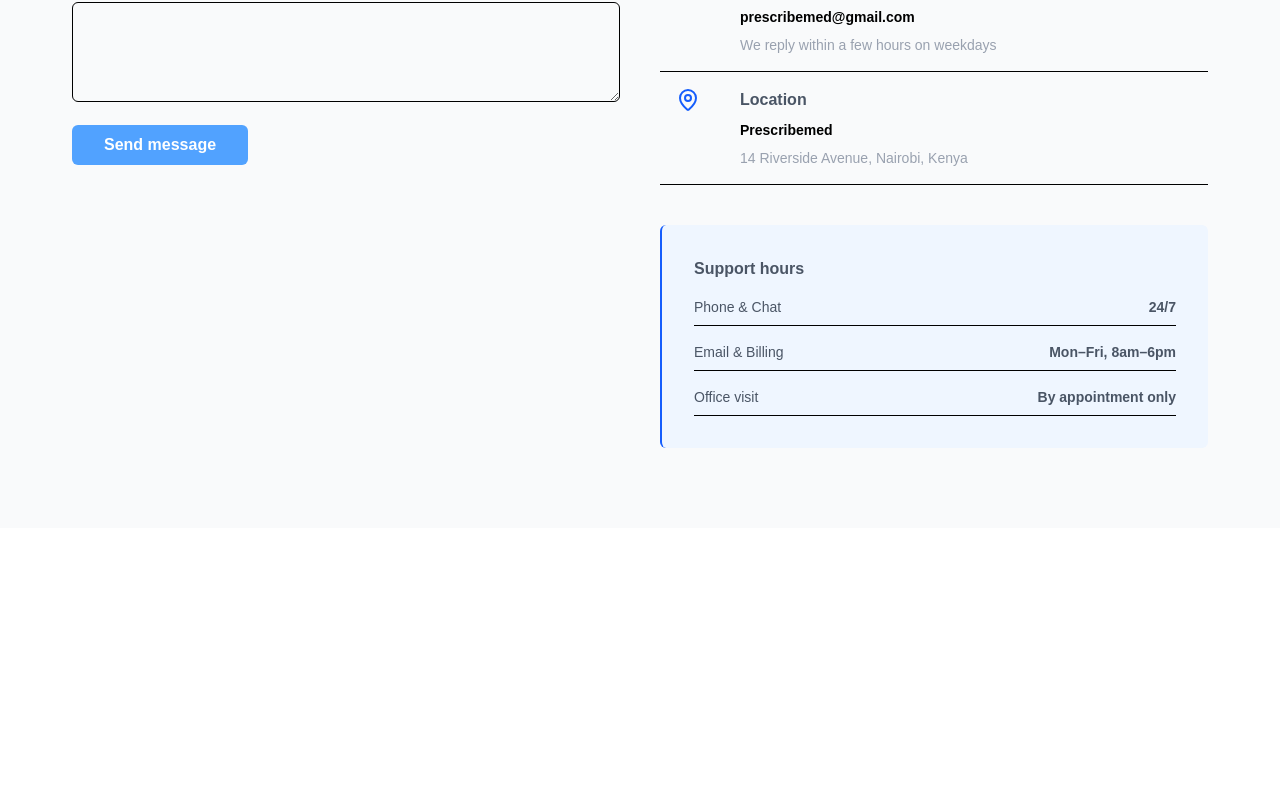
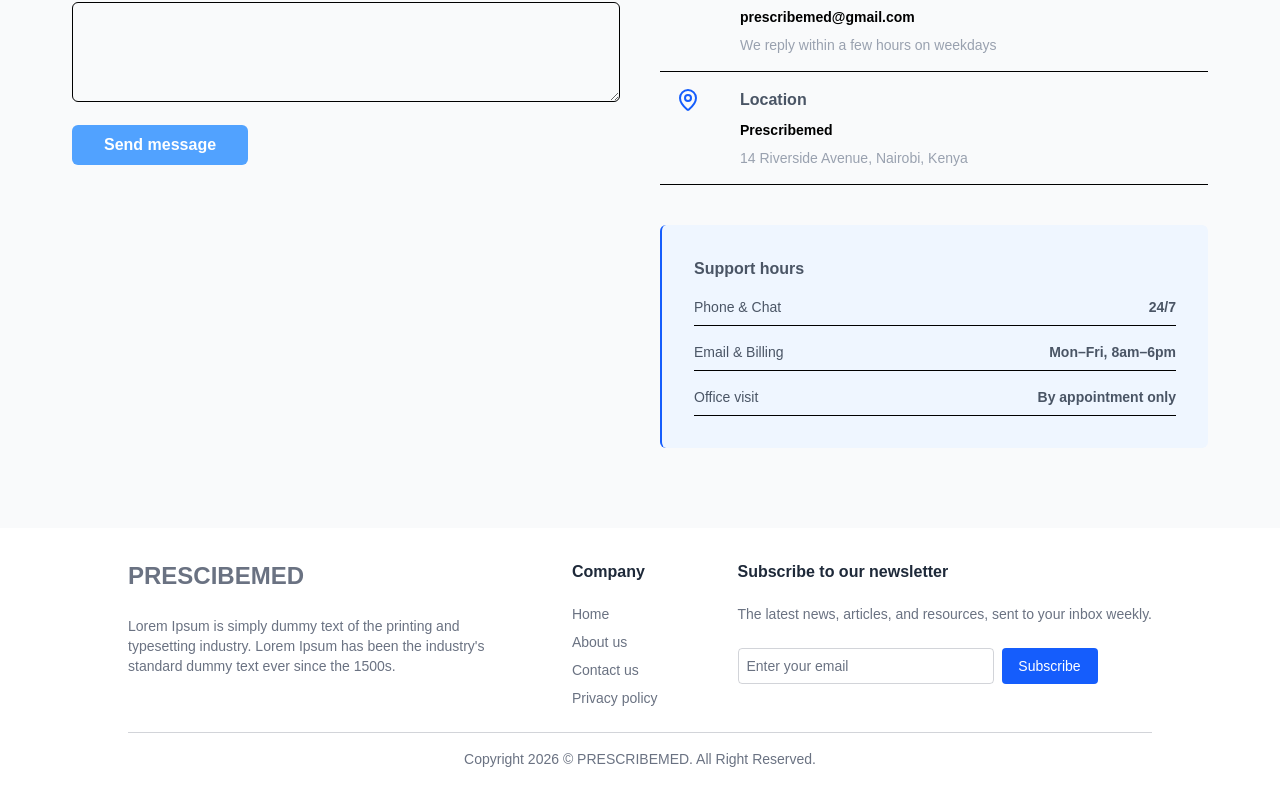
Before and after one commit to TONY-OCHIENG/PrescribeMed, a React (Vite) app in the folder client/: page / in a window 1280 px wide. Shown: the part 3014-3803 px from the top of the page. Before the commit the page ends 3542 px from the top, so only its background shows below. Built offline with nearby package versions, Linux system fonts and the light colour scheme.

Commit message:
Adding footer section

```diff
--- /dev/null
+++ b/client/src/pages/Footer.jsx
@@ -0,0 +1,43 @@
+import React from 'react'
+
+function Footer() {
+  return (
+    <footer className="px-6 md:px-16 lg:px-24 xl:px-32 pt-8 w-full text-gray-500">
+            <div className="flex flex-col md:flex-row justify-between w-full gap-10 border-b border-gray-500/30 pb-6">
+                <div className="md:max-w-96">
+                    <h1 className='text-2xl font-extrabold '>PRESCIBEMED</h1>
+                    <p className="mt-6 text-sm">
+                        Lorem Ipsum is simply dummy text of the printing and typesetting industry.
+                        Lorem Ipsum has been the industry's standard dummy text ever since the 1500s.
+                    </p>
+                </div>
+                <div className="flex-1 flex items-start md:justify-end gap-20">
+                    <div>
+                        <h2 className="font-semibold mb-5 text-gray-800">Company</h2>
+                        <ul className="text-sm space-y-2">
+                            <li><a href="#">Home</a></li>
+                            <li><a href="#">About us</a></li>
+                            <li><a href="#">Contact us</a></li>
+                            <li><a href="#">Privacy policy</a></li>
+                        </ul>
+                    </div>
+                    <div>
+                        <h2 className="font-semibold text-gray-800 mb-5">Subscribe to our newsletter</h2>
+                        <div className="text-sm space-y-2">
+                            <p>The latest news, articles, and resources, sent to your inbox weekly.</p>
+                            <div className="flex items-center gap-2 pt-4">
+                                <input className="border border-gray-500/30 placeholder-gray-500 focus:ring-2 ring-indigo-600 outline-none w-full max-w-64 h-9 rounded px-2" type="email" placeholder="Enter your email" />
+                                <button className="bg-blue-600 w-24 h-9 text-white rounded">Subscribe</button>
+                            </div>
+                        </div>
+                    </div>
+                </div>
+            </div>
+            <p className="pt-4 text-center text-xs md:text-sm pb-5">
+                Copyright 2026 © PRESCRIBEMED. All Right Reserved.
+            </p>
+        </footer>
+  )
+}
+
+export default Footer
--- a/client/src/pages/Home.jsx
+++ b/client/src/pages/Home.jsx
@@ -5,6 +5,7 @@ import About from './About'
 import MeetDoctors from './MeetDoctors'
 import Testimonials from './Testimonials'
 import Contact from './Contact'
+import Footer from './Footer'
 
 function Home() {
   return (
@@ -15,6 +16,7 @@ function Home() {
      <MeetDoctors/>
      <Testimonials/>
      <Contact/>
+     <Footer/>
     </div>
   )
 }
```
